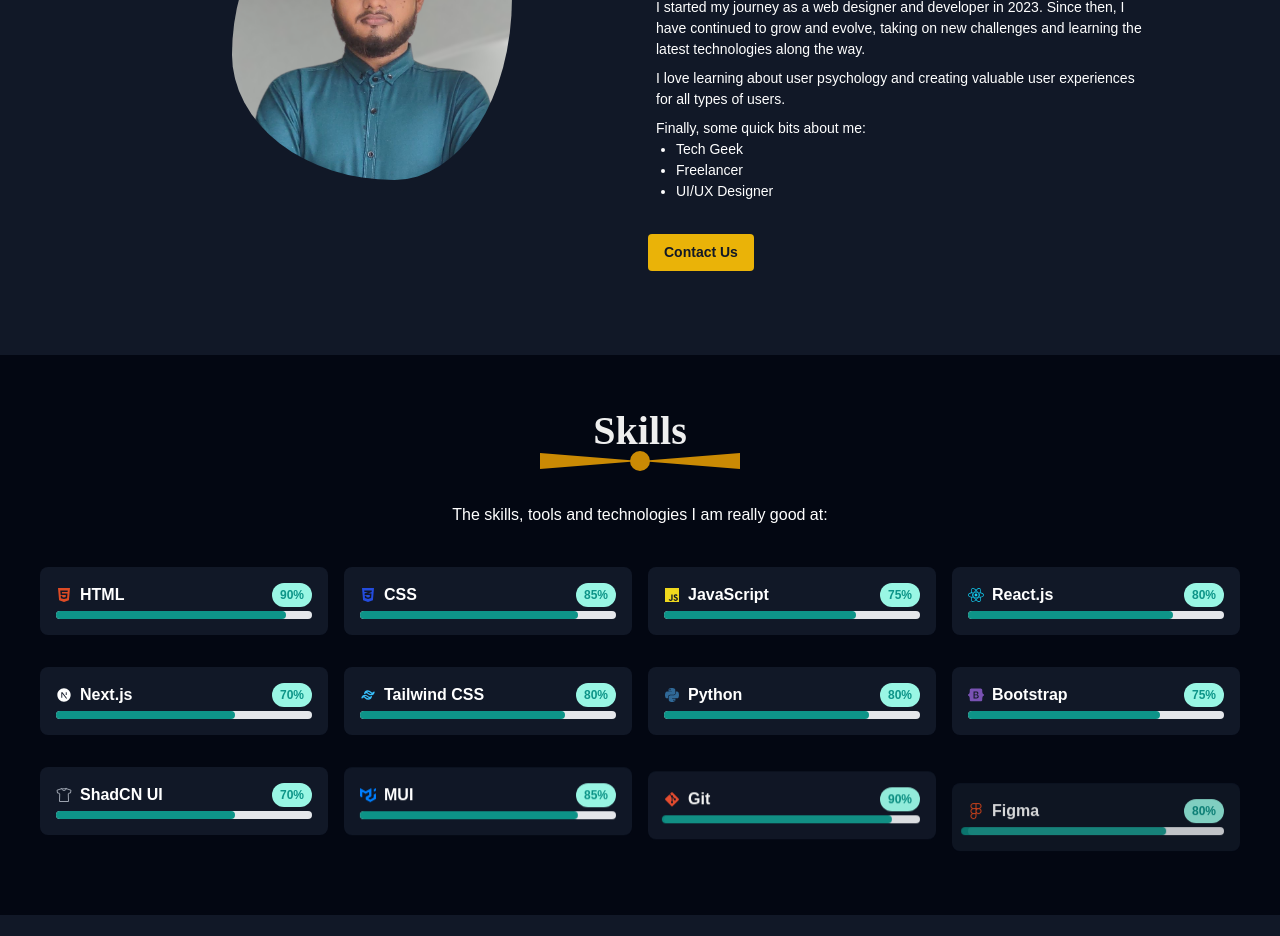
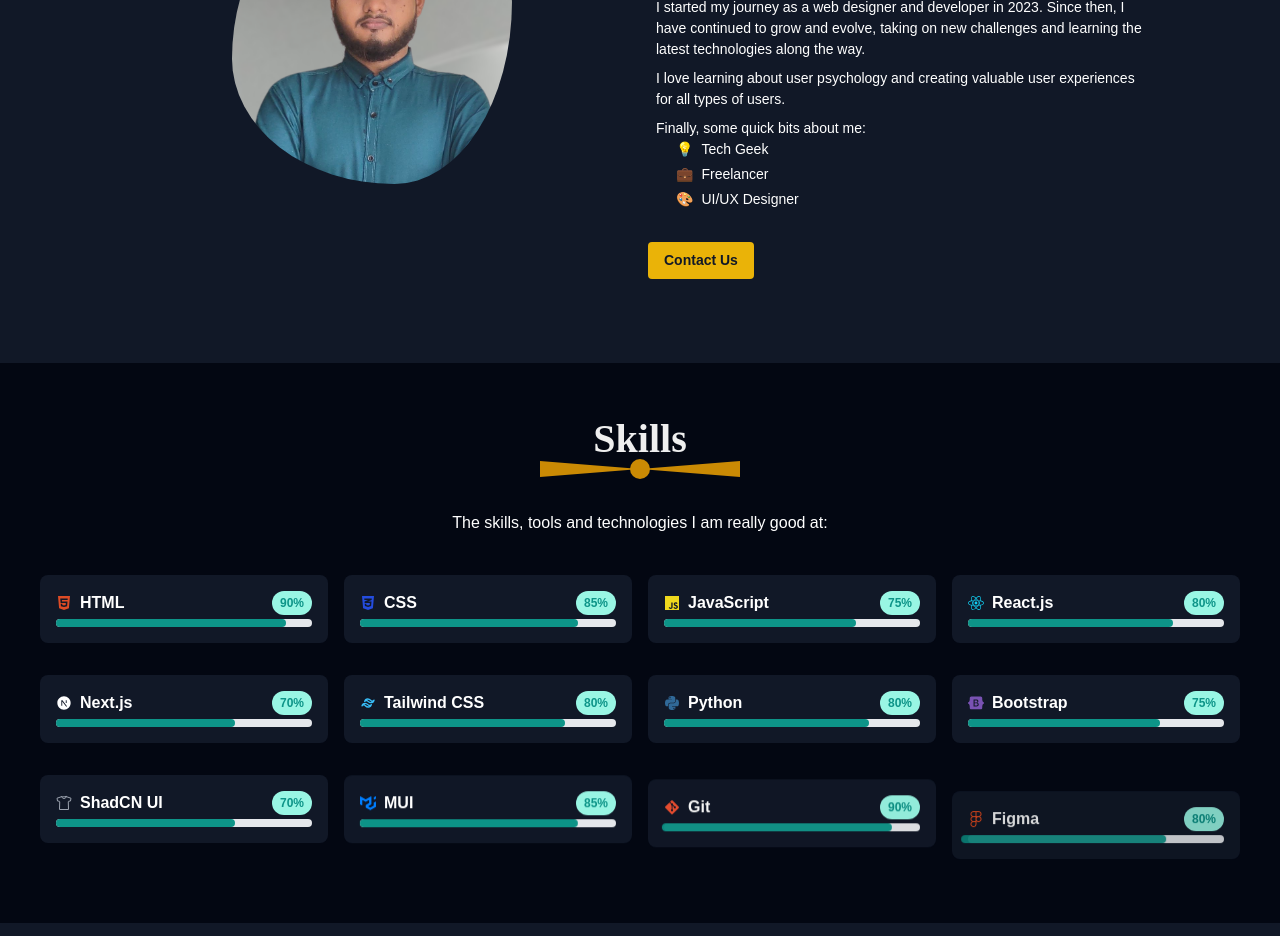
Before and after one commit to faraz141/gsit-senior-milestone-02, a Next.js app: page / in a window 1280 px wide. Shown: the part 1240-2176 px from the top of the page. Built offline with nearby package versions, Linux system fonts and the light colour scheme.

Commit message:
update about page

```diff
--- a/components/about.tsx
+++ b/components/about.tsx
@@ -11,11 +11,10 @@
     AOS.init({
       duration: 1000,
       offset: 200,
-      once: true, // Trigger animations only once
-      mirror: true, // Mirror animation when scrolling back up
+      once: true,
+      mirror: true,
     });
 
-    // Reinitialize AOS if dynamic content changes
     AOS.refresh();
   }, []);
 
@@ -77,14 +76,14 @@
           data-aos-mirror="true"
           data-aos-once="false"
           data-aos-anchor-placement="top"
-          className="mx-20 "
+          className="mx-20"
         >
           <Image
             src={'/images/faraz-fiverr.png'}
             alt="About Us"
             width={280}
             height={320}
-            className="rounded-custom-1 transition duration-700 flex  hover:scale-90"
+            className="rounded-custom-1 transition duration-700 flex hover:scale-90"
           />
         </div>
         <div
@@ -118,10 +117,19 @@
           </p>
           <p className="m-2">
             Finally, some quick bits about me:
-            <ul className="list-disc ml-5">
-              <li>Tech Geek</li>
-              <li>Freelancer</li>
-              <li>UI/UX Designer</li>
+            <ul className="ml-5 space-y-1">
+              <li className="flex items-start gap-2">
+                <span>💡</span>
+                <span>Tech Geek</span>
+              </li>
+              <li className="flex items-start gap-2">
+                <span>💼</span>
+                <span>Freelancer</span>
+              </li>
+              <li className="flex items-start gap-2">
+                <span>🎨</span>
+                <span>UI/UX Designer</span>
+              </li>
             </ul>
           </p>
           <button
```
